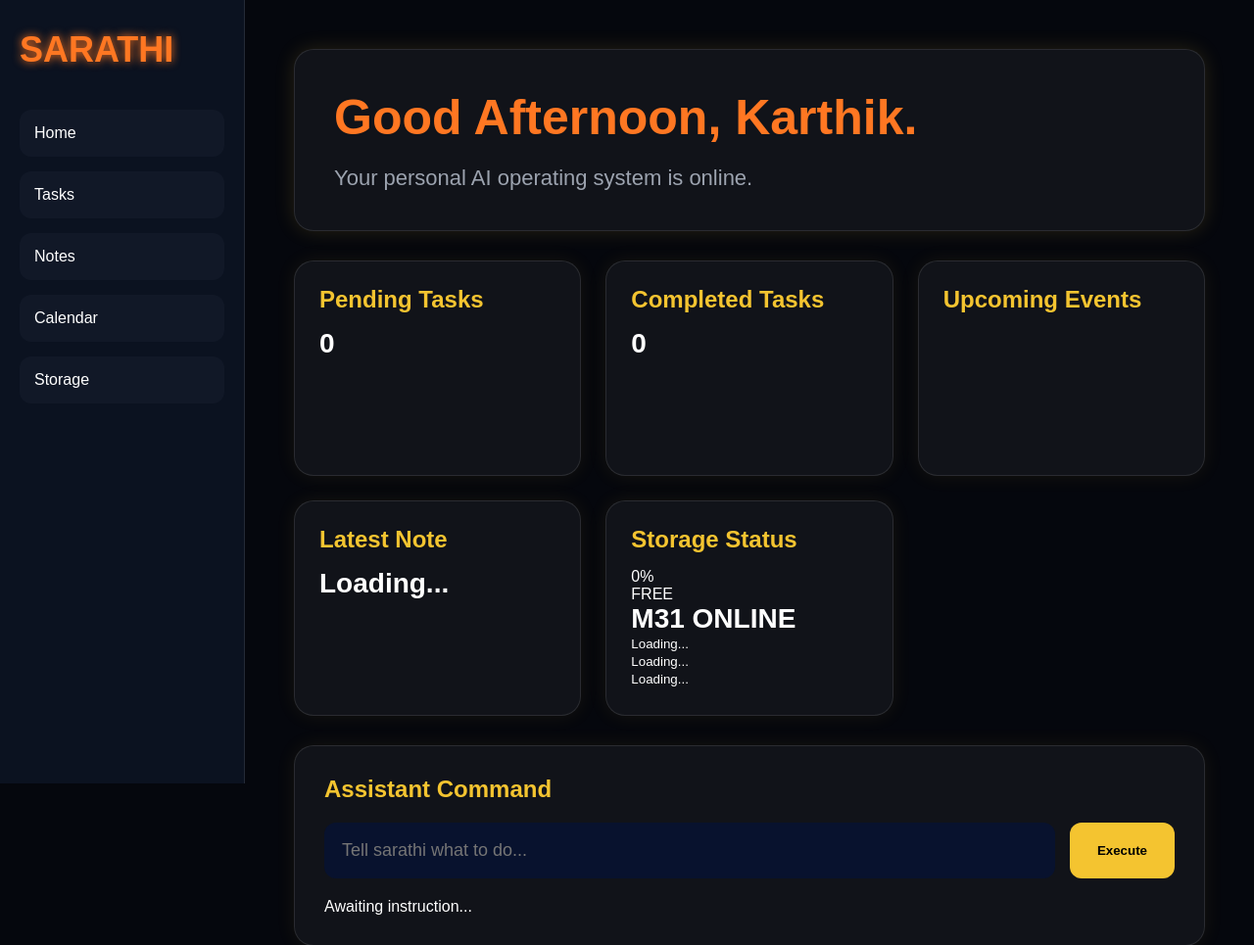
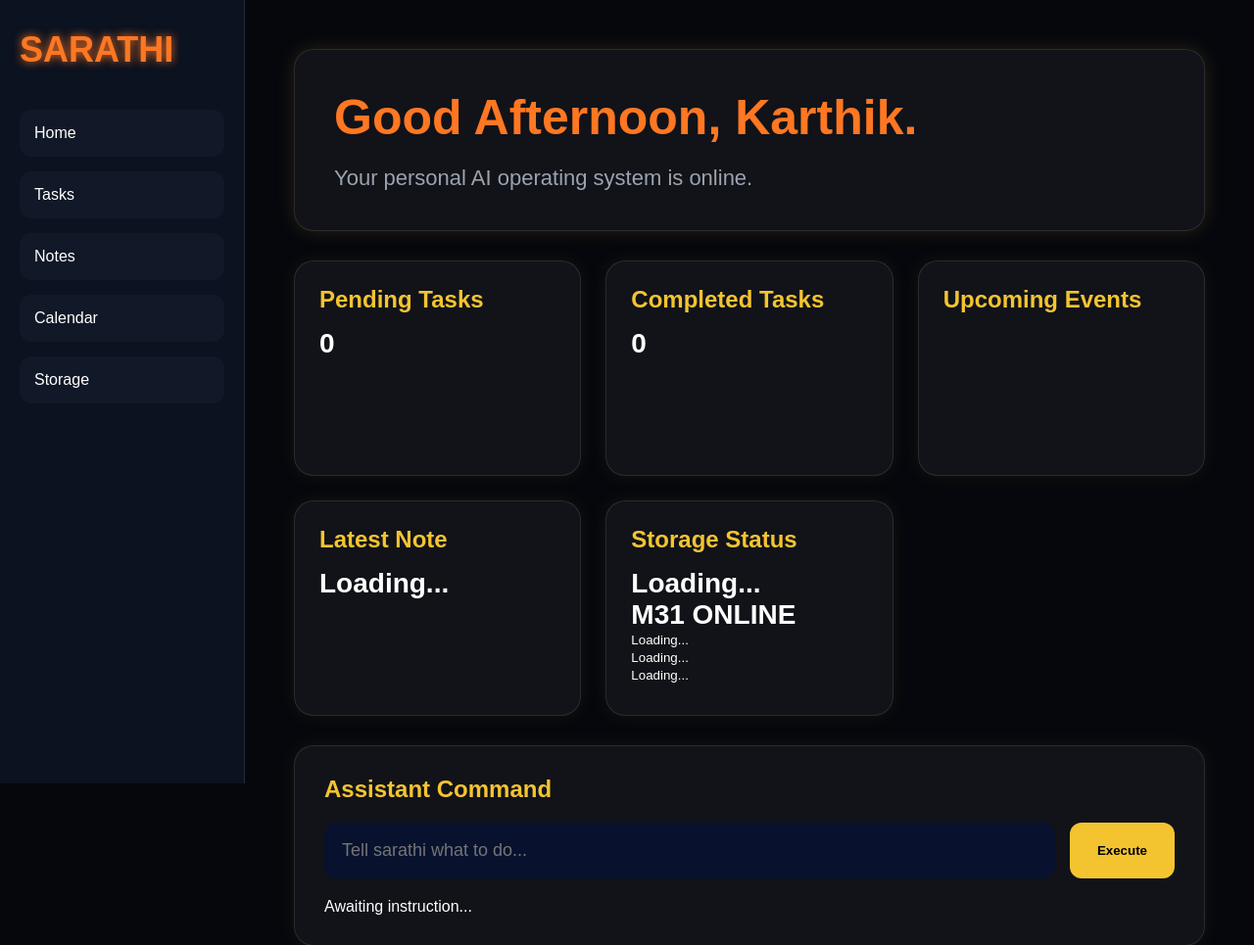
Before and after one commit to bsvk2194/sarathi, a Flask app: page /dashboard in a window 1280 px wide. Shown: the top 965 px of the page at 98% size. Run offline with Flask 3, Linux system fonts and the light colour scheme; data that the repository does not hold is empty.

Commit message:
home page update

```diff
--- a/templates/home.html
+++ b/templates/home.html
@@ -211,21 +211,9 @@ SARATHI Home
 
         <h3>Storage Status</h3>
 
-        <div class="storage-ring" id="storageRing">
-
-            <div class="storage-inner">
-
-                <div id="storagePercent">
-                    0%
-                </div>
-
-                <div class="storage-label">
-                    FREE
-                </div>
-
-            </div>
-
-        </div>
+        <p id="storageSummary">
+            Loading...
+        </p>
 
         <p id="nodeStatus">
             M31 ONLINE
```
